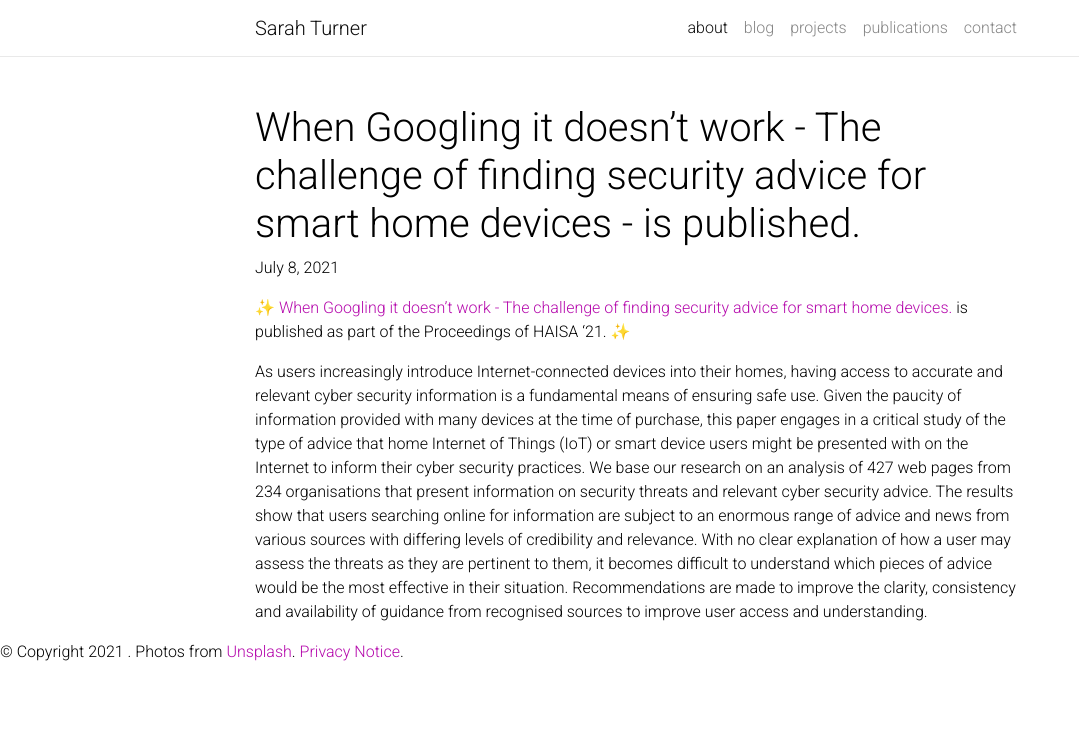
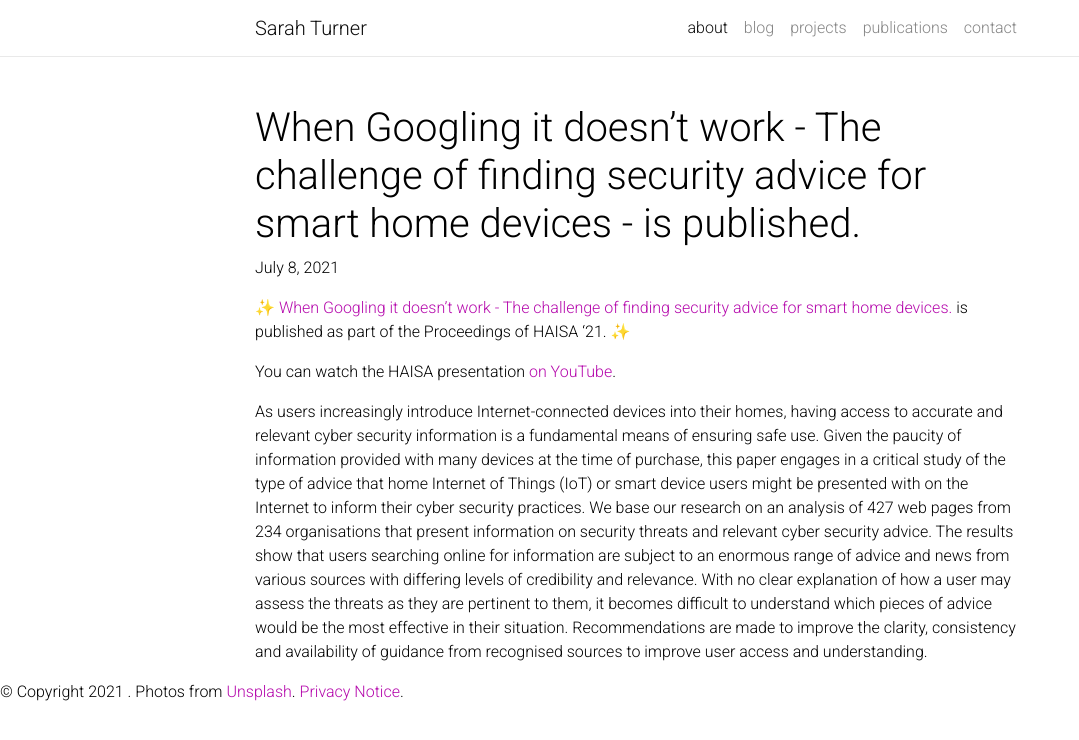
Before and after one commit to slt41/bookish-adventure, a Jekyll site: the page built from _news/announcement_6.md, in a window 1280 px wide. Shown: the top 740 px of the page, without its empty margins (0-1079 px from the left). Built offline with Jekyll 4.4.1, drawn with Linux system fonts in a browser that asks for light colours; nearby versions of some CDN libraries; emoji names are drawn with the system emoji font; comment, search, counter and statistics services are not loaded; a style sheet for code colours, icons or effects is not loaded.

Commit message:
Add files via upload

```diff
--- a/_news/announcement_6.md
+++ b/_news/announcement_6.md
@@ -7,4 +7,6 @@ inline: false
 
 :sparkles: [When Googling it doesn’t work - The challenge of finding security advice for smart home devices.](https://kar.kent.ac.uk/88357/) is published as part of the Proceedings of HAISA '21. :sparkles:
 
+You can watch the HAISA presentation [on YouTube](https://www.youtube.com/watch?v=RbRi3jxs464).
+
 As users increasingly introduce Internet-connected devices into their homes, having access to accurate and relevant cyber security information is a fundamental means of ensuring safe use. Given the paucity of information provided with many devices at the time of purchase, this paper engages in a critical study of the type of advice that home Internet of Things (IoT) or smart device users might be presented with on the Internet to inform their cyber security practices. We base our research on an analysis of 427 web pages from 234 organisations that present information on security threats and relevant cyber security advice. The results show that users searching online for information are subject to an enormous range of advice and news from various sources with differing levels of credibility and relevance. With no clear explanation of how a user may assess the threats as they are pertinent to them, it becomes difficult to understand which pieces of advice would be the most effective in their situation. Recommendations are made to improve the clarity, consistency and availability of guidance from recognised sources to improve user access and understanding.
```
